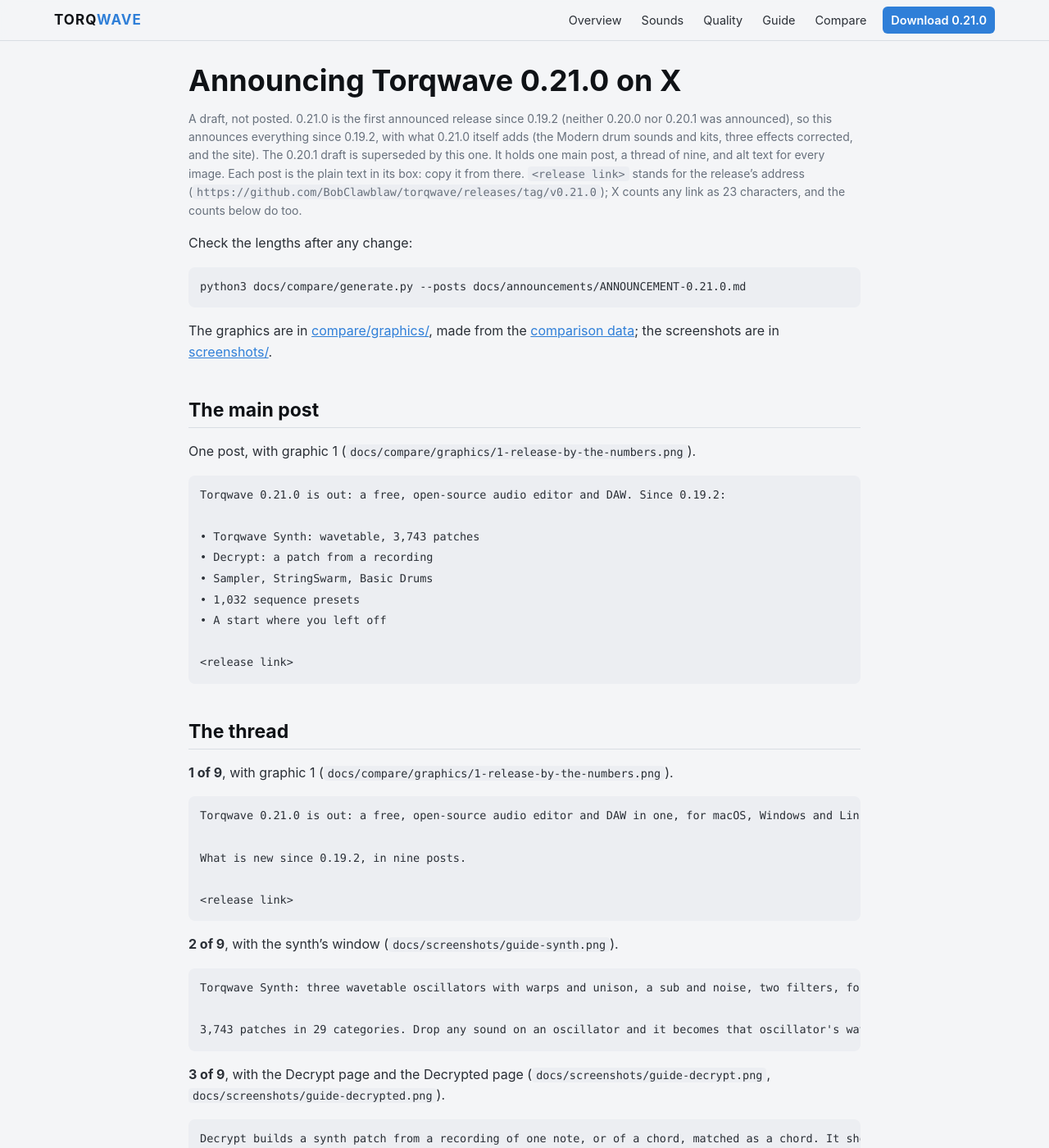
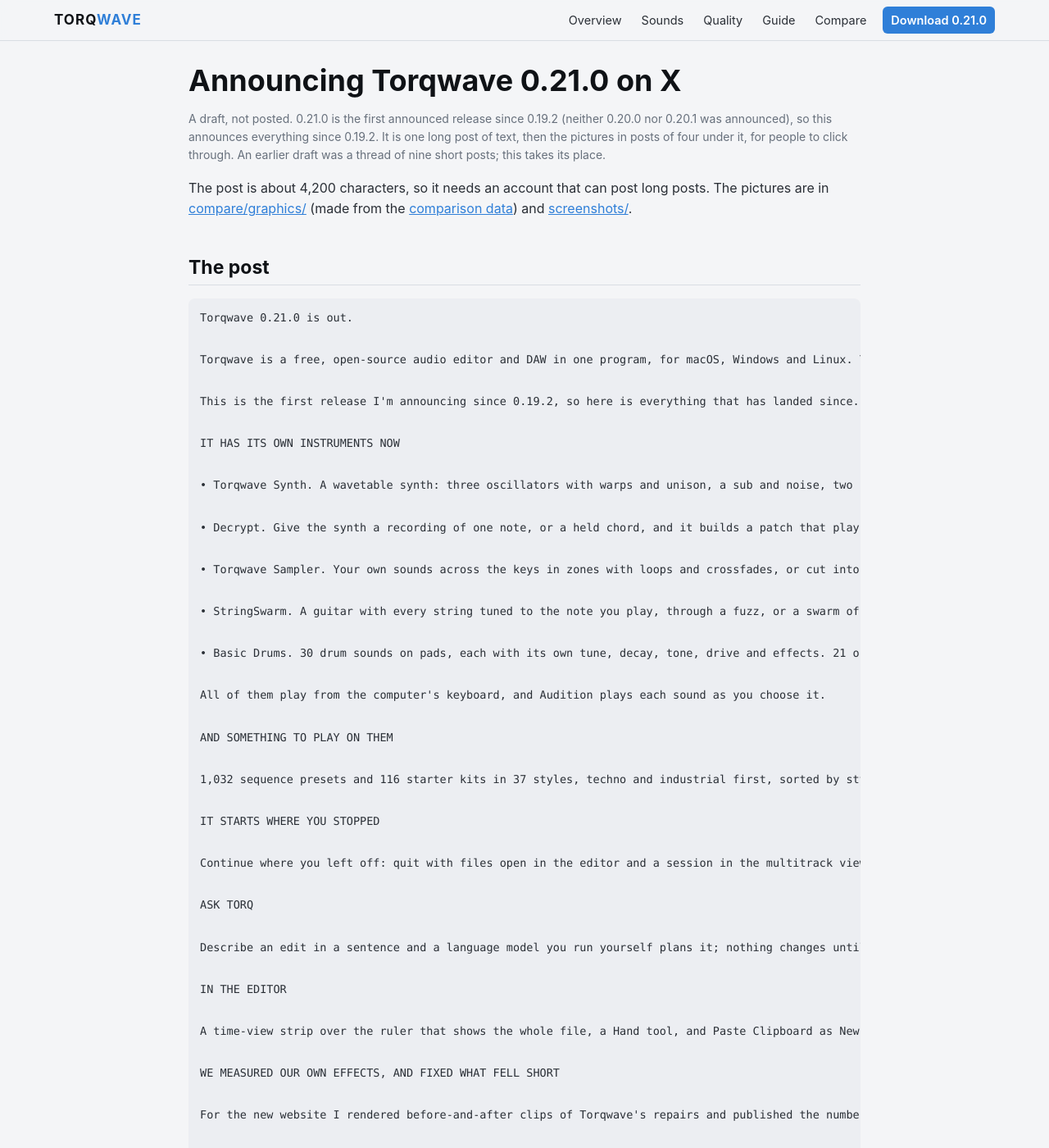
Before and after one commit to BobClawblaw/torqwave, a Jekyll site: the page built from docs/announcements/ANNOUNCEMENT-0.21.0.md, in a window 1280 px wide and 1400 px high. Shown: the whole window at 82% size. Built offline with Jekyll 4.4.1, drawn with Linux system fonts in a browser that asks for light colours; our own code applies the rules of GitHub Pages for plain Markdown files; some of the changed text lies outside the part shown.

Commit message:
Announcement for 0.21.0: one long post, then the pictures in order

````diff
--- a/docs/announcements/ANNOUNCEMENT-0.21.0.md
+++ b/docs/announcements/ANNOUNCEMENT-0.21.0.md
@@ -1,108 +1,99 @@
 # Announcing Torqwave 0.21.0 on X
 
-A draft, not posted. 0.21.0 is the first announced release since 0.19.2 (neither 0.20.0 nor 0.20.1 was announced), so this announces everything since 0.19.2, with what 0.21.0 itself adds (the Modern drum sounds and kits, three effects corrected, and the site). The 0.20.1 draft is superseded by this one. It holds one main post, a thread of nine, and alt text for every image. Each post is the plain text in its box: copy it from there. `<release link>` stands for the release's address (`https://github.com/BobClawblaw/torqwave/releases/tag/v0.21.0`); X counts any link as 23 characters, and the counts below do too.
+A draft, not posted. 0.21.0 is the first announced release since 0.19.2 (neither 0.20.0 nor 0.20.1 was announced), so this announces everything since 0.19.2. It is one long post of text, then the pictures in posts of four under it, for people to click through. An earlier draft was a thread of nine short posts; this takes its place.
 
-Check the lengths after any change:
+The post is about 4,200 characters, so it needs an account that can post long posts. The pictures are in [compare/graphics/](../compare/graphics/) (made from the [comparison data](../compare/README.md)) and [screenshots/](../screenshots/).
 
-```bash
-python3 docs/compare/generate.py --posts docs/announcements/ANNOUNCEMENT-0.21.0.md
+## The post
+
+```text
+Torqwave 0.21.0 is out.
+
+Torqwave is a free, open-source audio editor and DAW in one program, for macOS, Windows and Linux. You edit a file down to its spectrum, repair and master it, then build a session around it with instruments, a piano roll, automation and video, without leaving the program.
+
+This is the first release I'm announcing since 0.19.2, so here is everything that has landed since.
+
+IT HAS ITS OWN INSTRUMENTS NOW
+
+• Torqwave Synth. A wavetable synth: three oscillators with warps and unison, a sub and noise, two filters, four envelopes, two LFOs, sixteen modulation slots and four macros. 3,743 patches in 29 categories. Drop any sound on an oscillator and it becomes that oscillator's wavetable.
+
+• Decrypt. Give the synth a recording of one note, or a held chord, and it builds a patch that plays like it. It shows up to eight candidates that sound different from each other, and the path it took to get there. Close for synth sounds, looser for voices and drums.
+
+• Torqwave Sampler. Your own sounds across the keys in zones with loops and crossfades, or cut into slices with each piece on its own key. It takes its sound straight from the editor's selection, a clip in a session, or the Sound Library.
+
+• StringSwarm. A guitar with every string tuned to the note you play, through a fuzz, or a swarm of oscillators in place of the strings.
+
+• Basic Drums. 30 drum sounds on pads, each with its own tune, decay, tone, drive and effects. 21 of them now come in two types, Classic and Modern, and there are twelve kits.
+
+All of them play from the computer's keyboard, and Audition plays each sound as you choose it.
+
+AND SOMETHING TO PLAY ON THEM
+
+1,032 sequence presets and 116 starter kits in 37 styles, techno and industrial first, sorted by style, energy and character. Preview any of them on your own instrument, plug-ins included.
+
+IT STARTS WHERE YOU STOPPED
+
+Continue where you left off: quit with files open in the editor and a session in the multitrack view, and the next start brings all of it back. Every file, your place in each, the effects rack, the session, the view you were in. It keeps a note of what was open, not a copy of your audio.
+
+ASK TORQ
+
+Describe an edit in a sentence and a language model you run yourself plans it; nothing changes until you read the plan and press Apply. It works with any server that speaks the OpenAI API, on your own machine. New in this release: it remembers the conversation, so "now a little less" works, and it shows how much of the model's context you've used.
+
+IN THE EDITOR
+
+A time-view strip over the ruler that shows the whole file, a Hand tool, and Paste Clipboard as New File.
+
+WE MEASURED OUR OWN EFFECTS, AND FIXED WHAT FELL SHORT
+
+For the new website I rendered before-and-after clips of Torqwave's repairs and published the numbers, including the ones that weren't good enough. Three got fixed in this release:
+
+• The Maximizer let true peaks through 0.2 dB over its ceiling. It holds the ceiling now, on the same meter you check it with.
+• Click and Pop Repair missed 16 of 60 test clicks, and was rewriting clean drum hits it mistook for clicks. It finds all 60 now and leaves drums alone.
+• Repair Clipping drew a smooth curve over each clipped peak. It now rebuilds from the sound around the clip. It's better; on drums it is still mostly a guess, and the page says so.
+
+HEAR IT BEFORE YOU DOWNLOAD IT
+
+The website has over a thousand clips rendered by Torqwave's own code with nothing added: 750 synth patches, every drum kit, factory kits and sequences, and the repairs with their measurements.
+https://bobclawblaw.github.io/torqwave/
+
+WHAT IT DOESN'T DO
+
+No audio to MIDI, no CLAP or ARA, no Dolby Atmos. The installers aren't notarized yet, so macOS asks before it opens the first time. The Windows and Linux builds are made by automation and haven't had the hands-on time the Mac build has. I keep a feature comparison with 15 other editors and DAWs, read from their own documentation, and it lists what Torqwave lacks as plainly as what it has.
+
+Free. Open source, AGPL-3.0. No account, no subscription.
+
+Download: https://github.com/BobClawblaw/torqwave/releases/tag/v0.21.0
 ```
 
-The graphics are in [compare/graphics/](../compare/graphics/), made from the [comparison data](../compare/README.md); the screenshots are in [screenshots/](../screenshots/).
+## The pictures, in order
 
-## The main post
+Posted under the text, four to a post. Each has its alt text below.
 
-One post, with graphic 1 (`docs/compare/graphics/1-release-by-the-numbers.png`).
+**First four: the release, and the synth**
+1. `docs/compare/graphics/1-release-by-the-numbers.png`
+2. `docs/screenshots/guide-synth.png`
+3. `docs/screenshots/guide-decrypt.png`
+4. `docs/screenshots/guide-decrypted.png`
 
-```text
-Torqwave 0.21.0 is out: a free, open-source audio editor and DAW. Since 0.19.2:
+**Second four: the other instruments**
+5. `docs/screenshots/guide-sampler.png`
+6. `docs/screenshots/guide-sampler-slices.png`
+7. `docs/screenshots/guide-swarm.png`
+8. `docs/screenshots/guide-drums.png`
 
-• Torqwave Synth: wavetable, 3,743 patches
-• Decrypt: a patch from a recording
-• Sampler, StringSwarm, Basic Drums
-• 1,032 sequence presets
-• A start where you left off
+**Third four: playing, starting, editing, measuring**
+9. `docs/screenshots/guide-sequencer.png`
+10. `docs/screenshots/guide-continue.png`
+11. `docs/screenshots/editor.png`
+12. `docs/screenshots/site-quality.png`
 
-<release link>
-```
+**Last four: where it stands**
+13. `docs/compare/graphics/5-where-torqwave-stands.png`
+14. `docs/compare/graphics/2-against-the-editors.png`
+15. `docs/compare/graphics/3-against-the-daws-1.png`
+16. `docs/compare/graphics/4-against-the-daws-2.png`
 
-## The thread
-
-**1 of 9**, with graphic 1 (`docs/compare/graphics/1-release-by-the-numbers.png`).
-
-```text
-Torqwave 0.21.0 is out: a free, open-source audio editor and DAW in one, for macOS, Windows and Linux. It now has its own instruments, things to play on them, and a start that reopens your work.
-
-What is new since 0.19.2, in nine posts.
-
-<release link>
-```
-
-**2 of 9**, with the synth's window (`docs/screenshots/guide-synth.png`).
-
-```text
-Torqwave Synth: three wavetable oscillators with warps and unison, a sub and noise, two filters, four envelopes, two LFOs, sixteen modulation slots and four macros.
-
-3,743 patches in 29 categories. Drop any sound on an oscillator and it becomes that oscillator's wavetable.
-```
-
-**3 of 9**, with the Decrypt page and the Decrypted page (`docs/screenshots/guide-decrypt.png`, `docs/screenshots/guide-decrypted.png`).
-
-```text
-Decrypt builds a synth patch from a recording of one note, or of a chord, matched as a chord. It shows up to eight candidates that sound different. Take one, name it, and it is kept on the Decrypted page by category.
-
-Close for synth sounds; looser for voices and drums.
-```
-
-**4 of 9**, with Torqwave Sampler's window in Keys and in Slices (`docs/screenshots/guide-sampler.png`, `docs/screenshots/guide-sampler-slices.png`).
-
-```text
-Torqwave Sampler plays your own sounds: across the keys in zones with loops and crossfades, or cut into slices with each piece on its own key.
-
-It takes its sound straight from the editor's selection, a clip in a session, the Files panel or the Sound Library.
-```
-
-**5 of 9**, with StringSwarm's and Basic Drums' windows (`docs/screenshots/guide-swarm.png`, `docs/screenshots/guide-drums.png`).
-
-```text
-Two more instruments. StringSwarm: a guitar with every string tuned to the note you play, through a fuzz, or a swarm of oscillators. Basic Drums: 30 sounds on pads in 12 kits, 21 of them with a second, Modern type.
-
-All four play from the computer's keys, with Audition.
-```
-
-**6 of 9**, with the Sequencer workspace (`docs/screenshots/guide-sequencer.png`) and the editor (`docs/screenshots/editor.png`).
-
-```text
-Something to play on them: 1,032 sequence presets and 116 starter kits in 37 styles, sorted by style, energy and character.
-
-In the editor: a time-view strip over the ruler, a Hand tool, and Paste Clipboard as New File.
-```
-
-**7 of 9**, with the home screen and its Continue Where You Left Off button (`docs/screenshots/guide-continue.png`).
-
-```text
-Continue where you left off: quit with files open in the editor and a session in the multitrack view, and the next start brings all of it back. Every file, your place in each, the effects rack, the session, the view you were in.
-
-It keeps a note of what was open, not your audio.
-```
-
-**8 of 9**, with the site's Quality page (`docs/screenshots/site-quality.png`).
-
-```text
-We measured our own effects for the site and fixed what fell short. The Maximizer holds its true-peak ceiling. Click Repair finds 60 of 60 test clicks (was 44) and leaves clean drums alone. Repair Clipping rebuilds from the sound round the clip.
-
-Hear it: https://bobclawblaw.github.io/torqwave/
-```
-
-**9 of 9**, with graphic 5 (`docs/compare/graphics/5-where-torqwave-stands.png`), and graphics 2, 3 and 4 (the editors, and the DAWs in two parts) to fill the post's four images.
-
-```text
-Where does it stand? We keep a feature comparison with 15 other editors and DAWs, each cell read from that product's own documentation, and update it every release.
-
-It shows what Torqwave lacks too: no audio to MIDI, no CLAP, ARA or Dolby Atmos, and installers not yet notarized.
-```
-
-A reply under the thread can carry the comparison's address: `https://github.com/BobClawblaw/torqwave/blob/main/docs/compare/MATRIX.md`.
+A reply under them can carry the comparison's address: `https://github.com/BobClawblaw/torqwave/blob/main/docs/compare/MATRIX.md`.
 
 ## Alt text
 
@@ -192,8 +183,7 @@ A dark table titled "Torqwave 0.21.0 and the DAWs, 2 of 2", with the same rows;
 
 ## Notes for whoever posts it
 
-- The release is published before anything here is posted: "is out" is true only then.
-- Graphic 1 sets 0.21.0 against 0.19.2, as the posts do. Of what the posts name, the Modern drum type, the five kits, fourteen of the sequence presets and the three corrected effects are new in 0.21.0 itself, Continue where you left off came in 0.20.1, and the rest in 0.20.0.
-- Platforms: say "for macOS, Windows and Linux" only once the 0.21.0 Windows and Linux packages are on the release page. They are built by the workflows and, by the release notes, not tried by hand.
-- Post 8's figures are the tests' and the changelog's: 60 of 60 clicks put into a pad and bell clip (44 before), and a clean drum loop left unchanged. The Maximizer's result is on Torqwave's own meter.
-- The Modern kick was heard before the release and has less weight than the Classic one; the posts do not claim the drums sound better, only that the type and the kits exist.
+- The release is published and its Mac, Windows and Linux packages are on the release page, so "is out" and "for macOS, Windows and Linux" are true. The Windows and Linux packages are built by the workflows and not tried by hand, which the post says.
+- The figures: 3,743 patches, 30 sounds with 21 in two types, twelve kits, 1,032 sequence presets, 116 starter kits and 37 styles are the release's own counts. "16 of 60" and "all 60" are Click and Pop Repair on a pad and bell clip with 60 clicks put in; in a drum loop it repairs 58 of 60, which the post does not claim. "0.2 dB over" is 0.21 dB on Torqwave's loudness meter. "Over a thousand clips" is 1,065 on the site, 750 of them synth patches.
+- The post says "I": it is written to be posted by the project's author.
+- It names no other product, and says what Torqwave lacks.
````
